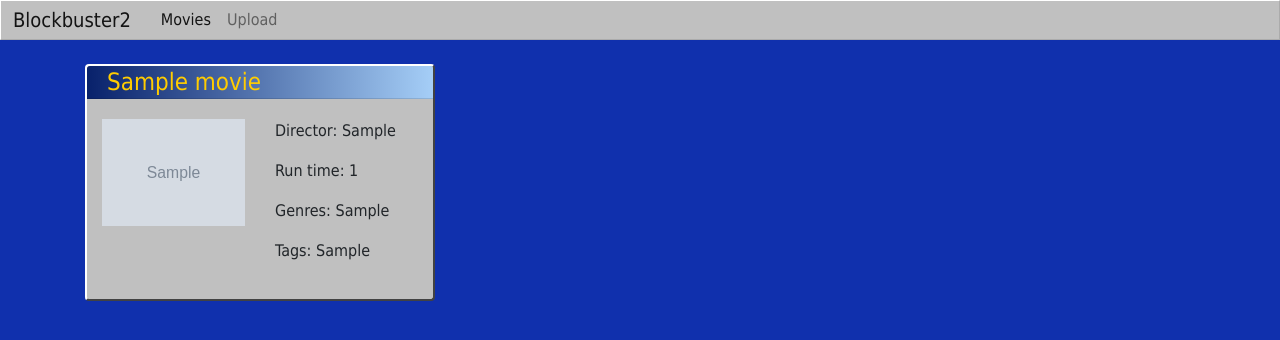
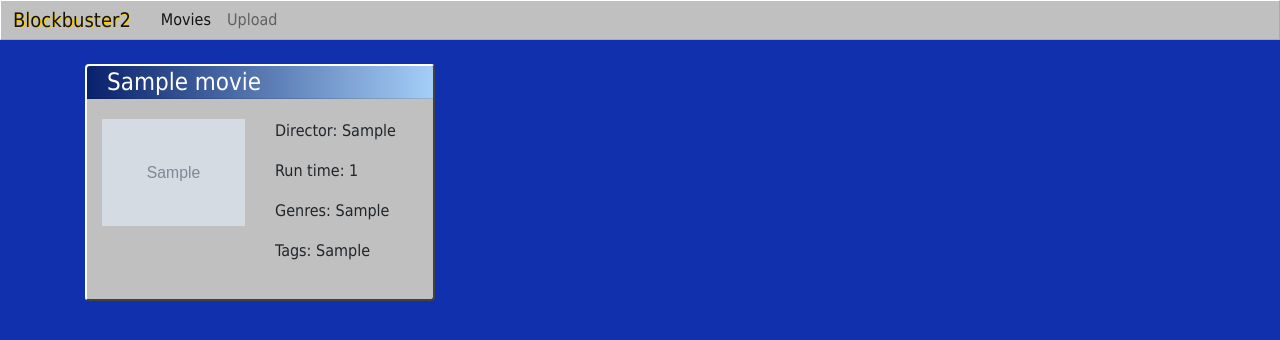
Before and after one commit to JasonDavidoff85/blockbuster2, a Flask app: page / in a window 1280 px wide. Shown: the top 340 px of the page. Run offline with Flask 2, Linux system fonts and the light colour scheme; tables that the repository leaves empty hold one stand-in row (values such as "Sample post"); grey boxes marked "Sample" are stand-in pictures; some libraries are stand-ins or nearby versions.

Commit message:
color and link changes

```diff
--- a/static/css/custom.css
+++ b/static/css/custom.css
@@ -1,10 +1,12 @@
 a:hover {
     color: #FFCC00;
+    text-decoration: underline;
 }
 
 a {
-    text-decoration: none !important;
-    color: #FFCC00;
+    text-decoration: none;
+    color:white;
+    /* text-shadow: 1px 1px #FFCC00 !important; */
 }
 
 img {
@@ -12,3 +14,7 @@
     width: 200px;
     object-fit: contain;
 }
+
+.yellow-shadow {
+    text-shadow: 1px 1px #FFCC00 !important;
+}
```
